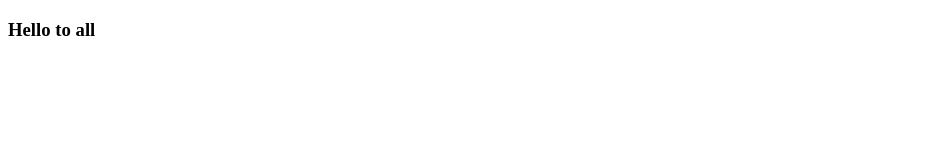
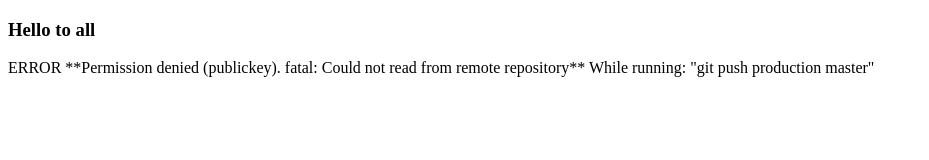
Before and after one commit to adityagu/test, a plain HTML site: page index.html in a window 1280 px wide. Shown: the whole page, without its empty margins (0-929 px from the left). Drawn offline with Linux system fonts and the light colour scheme.

Commit message:
added a para

```diff
--- a/index.html
+++ b/index.html
@@ -8,5 +8,6 @@
 </head>
 <body>
   <h3>Hello to all</h3>
+  <p>ERROR **Permission denied (publickey). fatal: Could not read from remote repository** While running: "git push production master"</p>
 </body>
 </html>
```
